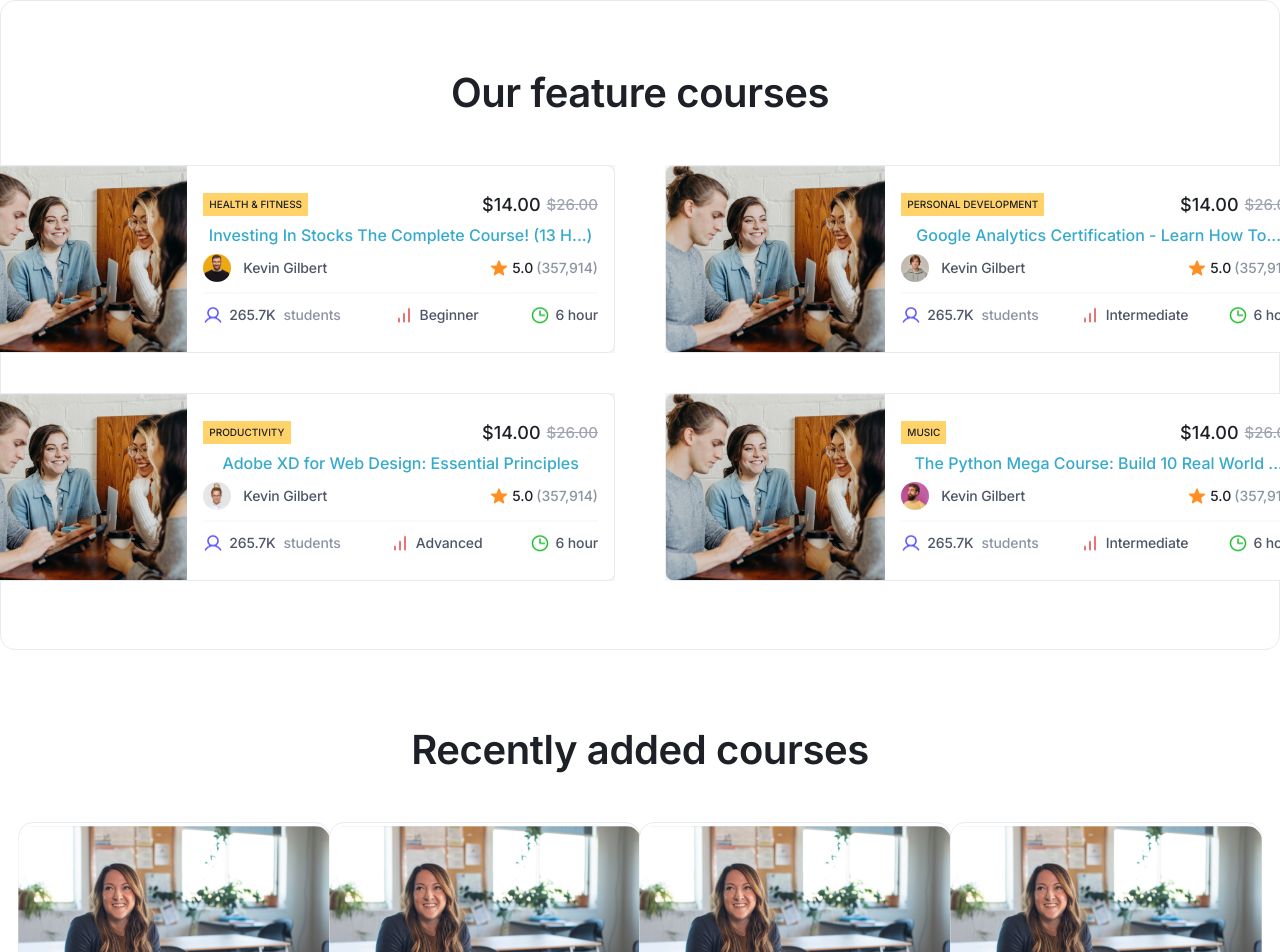
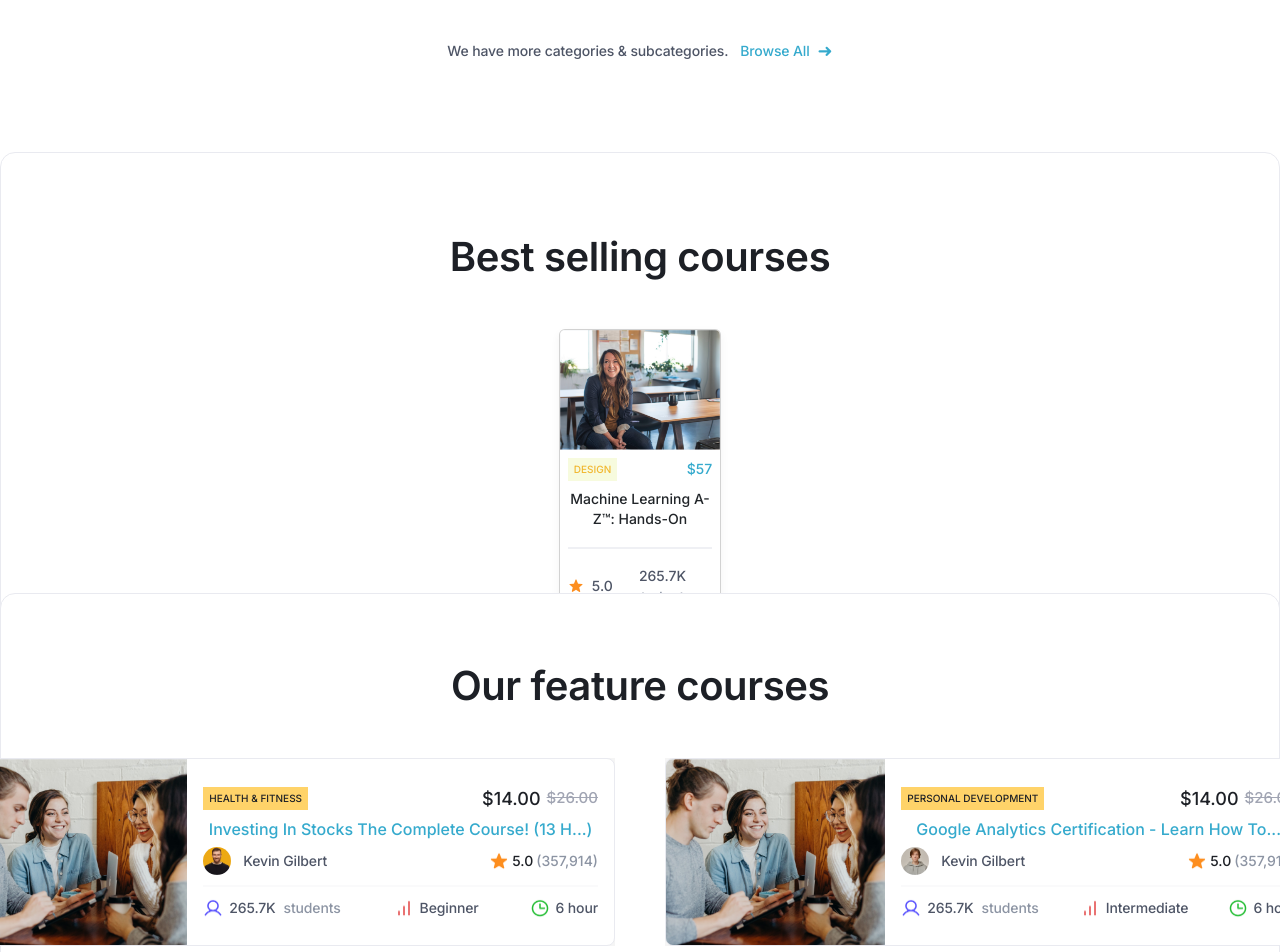
Before and after one commit to MK384/The-Platform, an Angular app in the folder The-Platform-frontend/: page / in a window 1280 px wide. Shown: the part 1181-2133 px from the top of the page. Built offline with nearby package versions, Linux system fonts and the light colour scheme.

Commit message:
add new card in selling courses section

```diff
--- a/The-Platform-frontend/src/app/app.component.ts
+++ b/The-Platform-frontend/src/app/app.component.ts
@@ -7,12 +7,13 @@ import { InstructorCardComponent } from "./components/instructor-card/instructor
 import { DetailedCourseCardComponent } from "./components/detailed-course-card/detailed-course-card.component";
 import { BecomeInstructorCardComponent } from "./components/become-instructor-card/become-instructor-card.component";
 import { CourseCardComponent } from "./components/course-card/course-card.component";
+import { RegularCourseCardComponent } from "./components/regular-course-card/regular-course-card.component";
 
 
 @Component({
   selector: 'app-root',
   standalone: true,
-  imports: [RouterOutlet, NavbarComponent, HomePageComponent, FooterComponent, InstructorCardComponent, DetailedCourseCardComponent, BecomeInstructorCardComponent, CourseCardComponent],
+  imports: [RouterOutlet, NavbarComponent, HomePageComponent, FooterComponent, InstructorCardComponent, DetailedCourseCardComponent, BecomeInstructorCardComponent, CourseCardComponent, RegularCourseCardComponent],
   templateUrl: './app.component.html',
   styleUrl: './app.component.css'
 })
--- a/The-Platform-frontend/src/app/components/home-page/home-page.component.css
+++ b/The-Platform-frontend/src/app/components/home-page/home-page.component.css
@@ -298,8 +298,30 @@
   width: 100px;
   height: 100px;
 }
+.selling-courses-section{
+  display: flex;
+  flex-direction: column;
+  justify-content: center;
+  align-items: center;
+  padding: 80px;
+  gap: 40px;
+  background: #FFFFFF;
+  border: 1px solid #E9EAF0;
+  border-radius: 15px;
+  text-align: center;
+  max-width: 1480px;
+  max-height: 650px;
 
-
+  position: relative;
+  margin: auto;
+  /* Centers it horizontally */
+  /* top: 50%; */
+  /* Moves it back up by half of its height */
+  /* transform: translateY(-30%);  */
+  margin-top: -10%;
+  position: relative;
+  z-index: 1;
+}
 /* --------------------------------------------------------------- */
 /* Feature Courses Section */
 /* ---------------------------------------------------------------- */
--- a/The-Platform-frontend/src/app/components/home-page/home-page.component.html
+++ b/The-Platform-frontend/src/app/components/home-page/home-page.component.html
@@ -44,7 +44,19 @@
 
 
 <!-- Best selling section  -->
-<!-- Added a section -->
+<section class="selling-courses-section mt-4">
+  <h2 class="section-title">Best selling courses</h2>
+
+  <div class="row justify-content-center">
+    <div class="col-md-2 col-sm-6">
+
+      <app-regular-course-card></app-regular-course-card>
+    </div>
+  </div>
+</section>
+
+
+
 
 <!-- feature courses section  -->
 
--- a/The-Platform-frontend/src/app/components/home-page/home-page.component.ts
+++ b/The-Platform-frontend/src/app/components/home-page/home-page.component.ts
@@ -7,11 +7,12 @@ import { InstructorCardProps } from '../../../core/interfaces/InstuctorCardProps
 import { CourseCardComponent } from "../course-card/course-card.component";
 import { DetailedCourseCardProps } from '../../../core/interfaces/DetailedCourseCardProps.interface';
 import { DetailedCourseCardComponent } from "../detailed-course-card/detailed-course-card.component";
+import { RegularCourseCardComponent } from '../regular-course-card/regular-course-card.component';
 
 @Component({
   selector: 'app-home-page',
   standalone: true,
-  imports: [CategoryCardComponent, InstructorCardComponent, BecomeInstructorCardComponent, CourseCardComponent, DetailedCourseCardComponent],
+  imports: [CategoryCardComponent, InstructorCardComponent, BecomeInstructorCardComponent, CourseCardComponent, DetailedCourseCardComponent ,RegularCourseCardComponent],
   templateUrl: './home-page.component.html',
   styleUrl: './home-page.component.css'
 })
--- /dev/null
+++ b/The-Platform-frontend/src/app/components/regular-course-card/regular-course-card.component.css
@@ -0,0 +1,39 @@
+.selling-courses-comp {
+    min-height: 100vh;
+    background-color: #DDEDF2;
+}
+
+.card {
+    box-shadow: 0px 4px 10px rgba(0, 0, 0, 0.05);
+    border-bottom-right-radius: 15px;
+    border-bottom-left-radius: 15px;
+    max-width: 244px;
+    max-height: 333px;
+}
+
+.card-p {
+    line-height: 20px;
+    font-weight: 500;
+    height: 3em;
+    overflow: hidden;
+    font-size: 14px !important;
+    font-family: 'Inter', sans-serif;
+
+}
+
+p {
+    margin-bottom: 0;
+}
+
+.divider {
+    width: 100%;
+    border: 1px solid #E9EAF0;
+    opacity: 0.7;
+}
+/* You can add global styles to this file, and also import other style files */
+* {
+    margin: 0;
+    padding: 0;
+    box-sizing: border-box;
+    font-family: 'Inter', sans-serif;
+  }
--- /dev/null
+++ b/The-Platform-frontend/src/app/components/regular-course-card/regular-course-card.component.html
@@ -0,0 +1,31 @@
+<div class="card mb-4">
+
+    <img src="../../../assets/course-images/course-image1.png" alt="Course Image" class="card-img-top" />
+
+    <div class="card-text p-2">
+
+        <div class="d-flex justify-content-between mb-2">
+            <p class="text-uppercase custom-yellow-color ">Design</p>
+            <!-- <p style="font-size: 14px;">{{salary | CurrencyPipe:$}}</p> -->
+            <p style="font-size: 14px; color: #35AACD;">$57</p>
+        </div>
+
+        <p class="card-p fs-6">Machine Learning A-Z™: Hands-On Python & R In Data...</p>
+
+        <hr class="my-3 divider">
+
+        <div class="d-flex justify-content-between w-100">
+            <div class="d-flex justify-content-center align-items-center gap-2">
+                <svg width="16" height="16" viewBox="0 0 16 16" fill="none" xmlns="http://www.w3.org/2000/svg">
+                    <path d="M8.27569 11.9208L11.4279 13.9179C11.8308 14.1732 12.3311 13.7935 12.2115 13.3232L11.3008 9.74052C11.2752 9.64073 11.2782 9.53573 11.3096 9.4376C11.3409 9.33946 11.3994 9.25218 11.4781 9.18577L14.3049 6.83306C14.6763 6.52392 14.4846 5.90751 14.0074 5.87654L10.3159 5.63696C10.2165 5.62986 10.1211 5.59465 10.0409 5.53545C9.96069 5.47625 9.89896 5.39548 9.86289 5.30255L8.48612 1.83549C8.44869 1.73685 8.38215 1.65194 8.29532 1.59201C8.2085 1.53209 8.1055 1.5 8 1.5C7.89451 1.5 7.79151 1.53209 7.70468 1.59201C7.61786 1.65194 7.55131 1.73685 7.51389 1.83549L6.13712 5.30255C6.10104 5.39548 6.03932 5.47625 5.95912 5.53545C5.87892 5.59465 5.78355 5.62986 5.68412 5.63696L1.99263 5.87654C1.51544 5.90751 1.32373 6.52392 1.69515 6.83306L4.52186 9.18577C4.60063 9.25218 4.65907 9.33946 4.69044 9.4376C4.72181 9.53573 4.72485 9.64073 4.6992 9.74052L3.85459 13.063C3.71111 13.6274 4.31143 14.083 4.79495 13.7767L7.72431 11.9208C7.8067 11.8683 7.90234 11.8405 8 11.8405C8.09767 11.8405 8.19331 11.8683 8.27569 11.9208Z" fill="#FD8E1F"/>
+                    </svg>
+                <p style="font-size: 14px; color: #4E5566;">5.0</p>
+            </div>
+
+            <div style="font-size: 14px;">
+                <p style="color: #4E5566;">265.7K <span style="color: #8C94A3;"> students</span></p>
+            </div>
+        </div>
+
+    </div>
+</div>
--- a/The-Platform-frontend/src/styles.css
+++ b/The-Platform-frontend/src/styles.css
@@ -2,6 +2,7 @@
 body {
     margin: 0;
     padding: 0;
+
 }
 
 .page-content{
@@ -9,3 +10,48 @@ body {
     overflow: hidden;
     padding-top: 130px; /* Adjust based on the total height of both navbars */
 }
+/* You can add global styles to this file, and also import other style files */
+
+    :root {
+      --yellow: #F1B72F;
+      --bgyellow: #F7FBDE;
+      --purpul: #342F98;
+      --bgpurpul:#EBEBFF;
+      --green:#15711F;
+      --bgGreen:#E1F7E3;
+      --red:#882929;
+      --bgRed:#FFF0F0;
+      --brown:#65390C;
+      --bgbrown:#FFF2E5;
+
+    }
+    .custom-yellow-color{
+      color: var(--yellow);
+      background-color: var(--bgyellow);
+      padding: 4px 6px !important;
+      font-size: 10px;
+    }
+    .custom-purpul-color{
+      color: var(--purpul);
+      background-color: var(--bgpurpul);
+      padding: 4px 6px !important;
+      font-size: 10px;
+    }
+    .custom-green-color{
+      color: var(--green);
+      background-color: var(--bgGreen);
+      padding: 4px 6px !important;
+      font-size: 10px;
+    }
+    .custom-red-color{
+      color: var(--green);
+      background-color: var(--bgRed);
+      padding: 4px 6px !important;
+      font-size: 10px;
+    }
+    .custom-brown-color{
+      color: var(--green);
+      background-color: var(--bgbrown);
+      padding: 4px 6px !important;
+      font-size: 10px;
+    }
```
Also changed, not shown: The-Platform-frontend/src/app/components/regular-course-card/regular-course-card.component.ts (added, +12 -0 lines), 1 other file (tests, documents, lock files or other folders).
